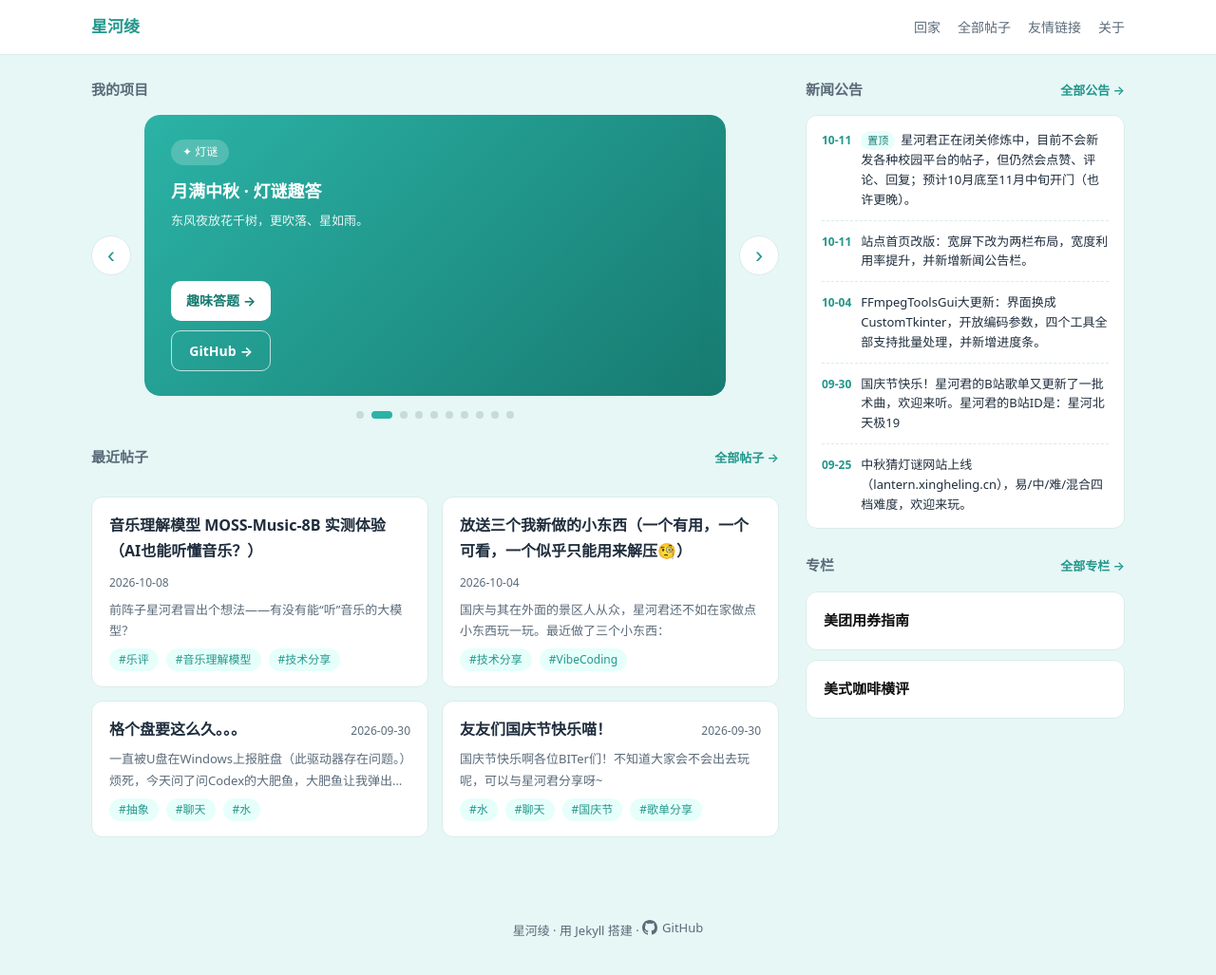
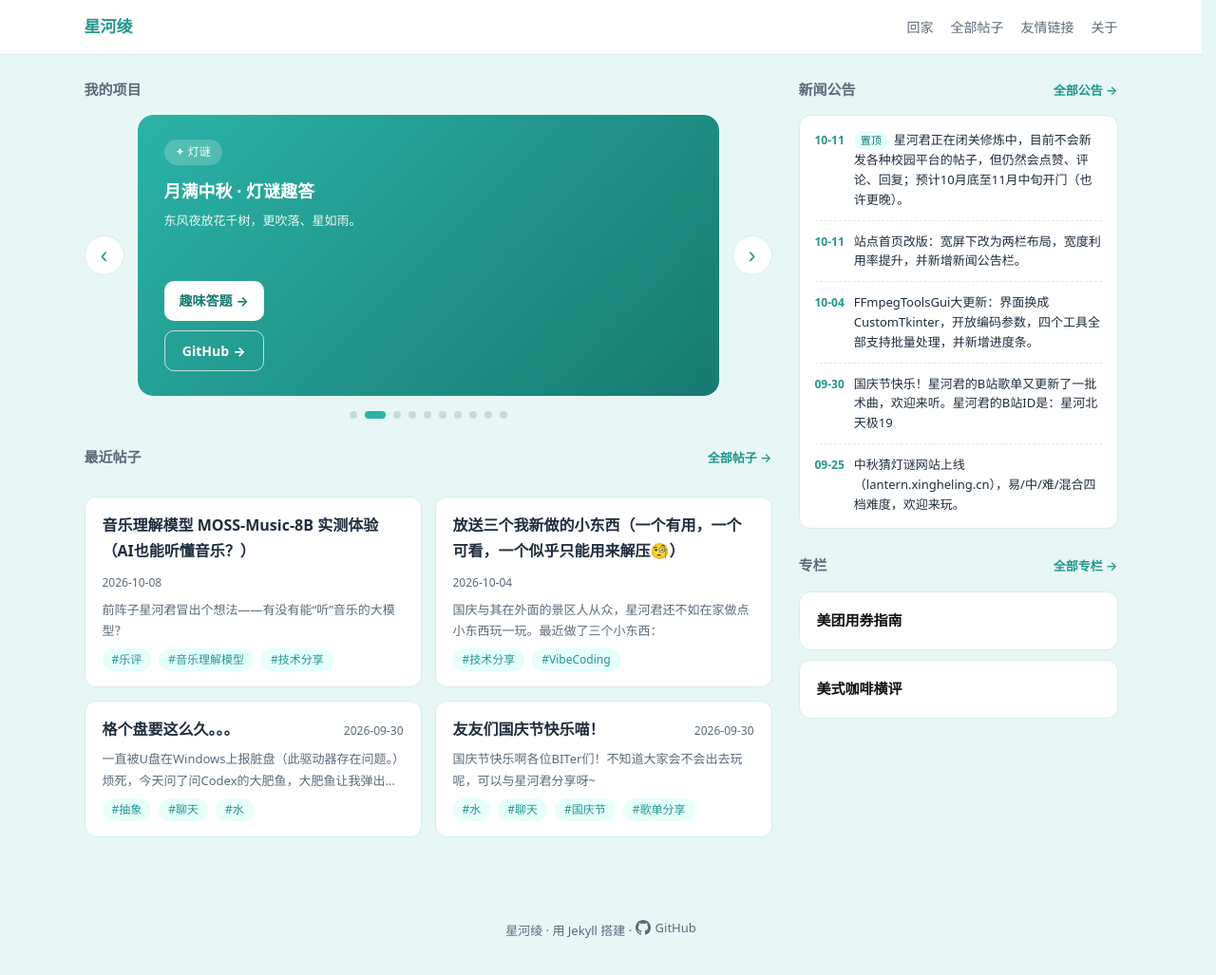
Before and after one commit to tony-he-xhxk/tony-he-xhxk.github.io, a Jekyll site: the page built from index.html, in a window 1280 px wide and 1027 px high. Shown: the whole window at 95% size. Built offline with Jekyll 4.4.1, drawn with Linux system fonts in a browser that asks for light colours; the list of posts is cut into pages by our own code.

Commit message:
fix: 修复页眉宽度不一致问题

```diff
--- a/assets/css/style.css
+++ b/assets/css/style.css
@@ -8,6 +8,10 @@
   --muted: #5b6b7a;
   --border: #d9eceb;
 }
+
+/* 始终为滚动条预留空间：避免"能滚动"与"不能滚动"的页面之间
+   页眉与内容整体左右偏移约 7px（看起来像宽度在跳）。 */
+html { scrollbar-gutter: stable; }
 
 * { box-sizing: border-box; margin: 0; padding: 0; }
 
```
